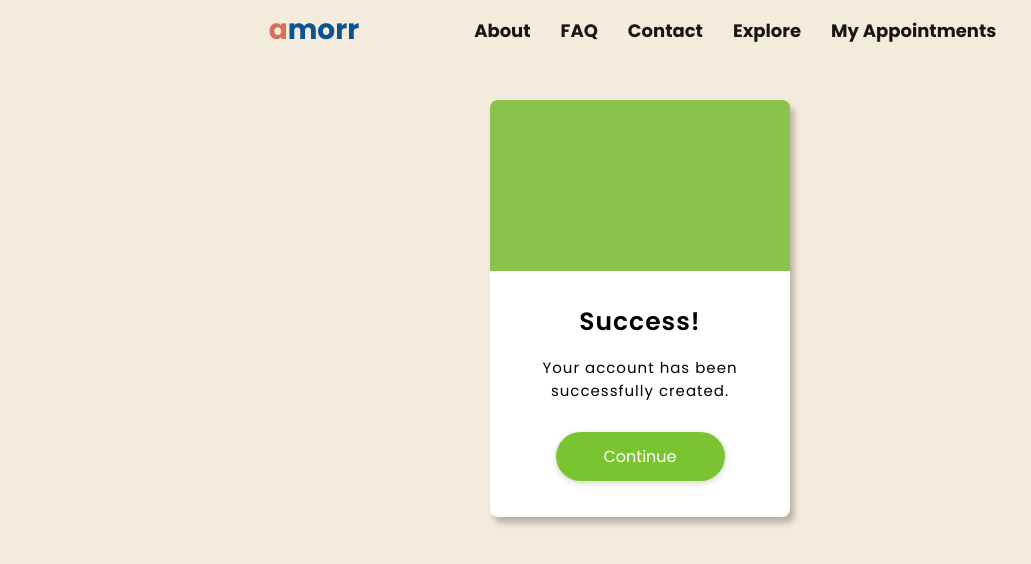
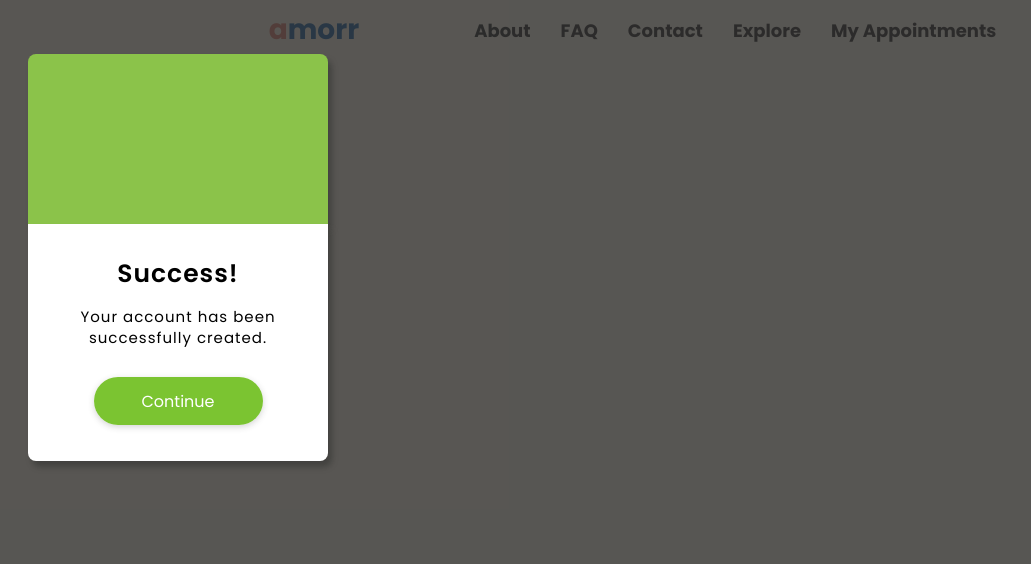
Before and after one commit to serhatgktp/amorr, a React (Create React App) app in the folder frontend/: page / in a window 1280 px wide. Shown: the top 564 px of the page, without its empty margins (0-1031 px from the left). Built offline with nearby package versions, Linux system fonts and the light colour scheme; some icons are missing.

Commit message:
110: Added overlay

```diff
--- a/frontend/src/components/success_registration_popup/SuccessPopup.css
+++ b/frontend/src/components/success_registration_popup/SuccessPopup.css
@@ -1,6 +1,22 @@
-.successPopup {
-    position: relative;
+.successPopup, .overlay {
+    width: 100%;
+    height: 100vh;
+    top: 0;
+    left: 0;
+    right: 0;
+    bottom: 0;
+    position: fixed;
+}
+
+.overlay {
+    background: rgba(49,49,49,0.8);
+}
+
+.sucessPopupContent {
+    position: absolute;
     width: 300px;
+    line-height: 1.4;
+    padding: 14px 28px;
     height: auto;
     display: block;
     margin: 40px auto;
```
